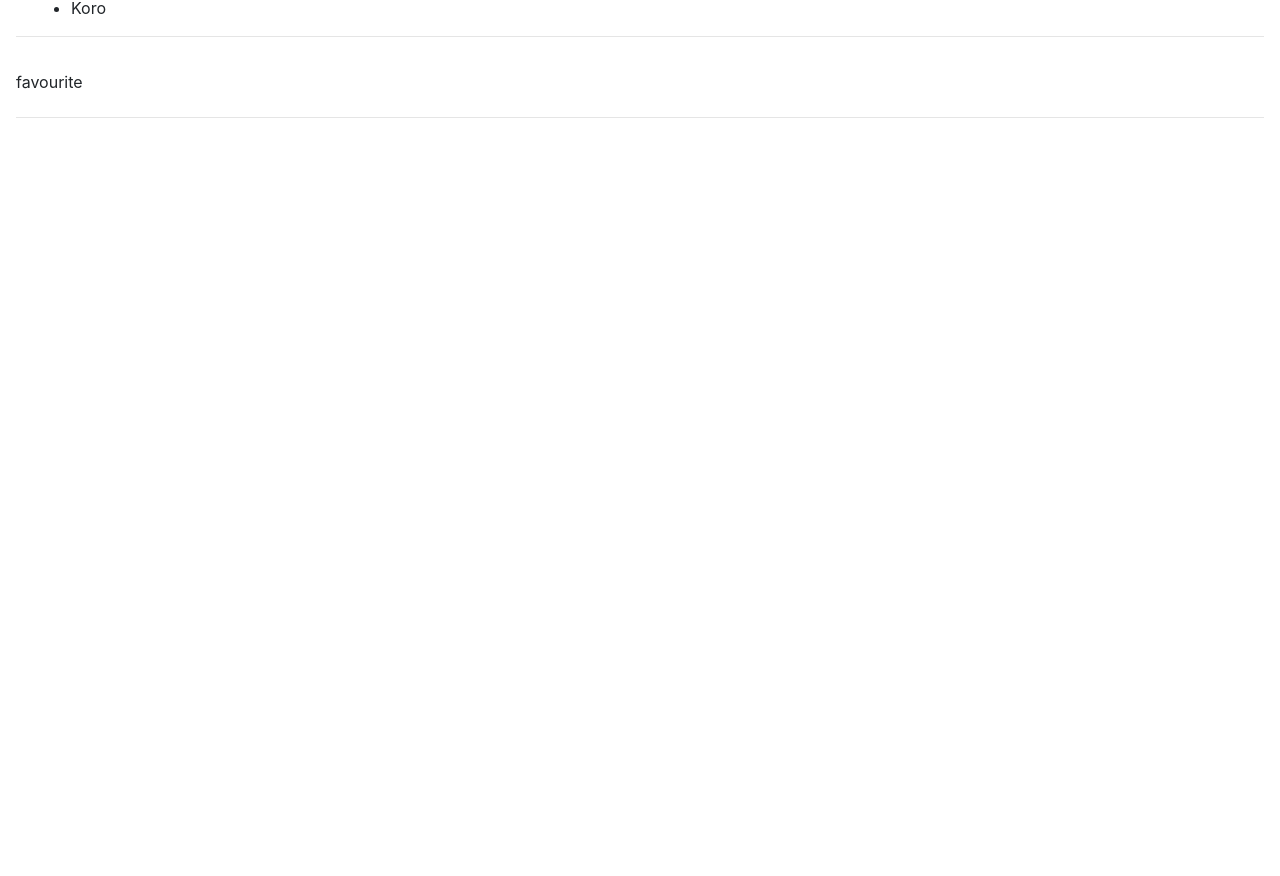
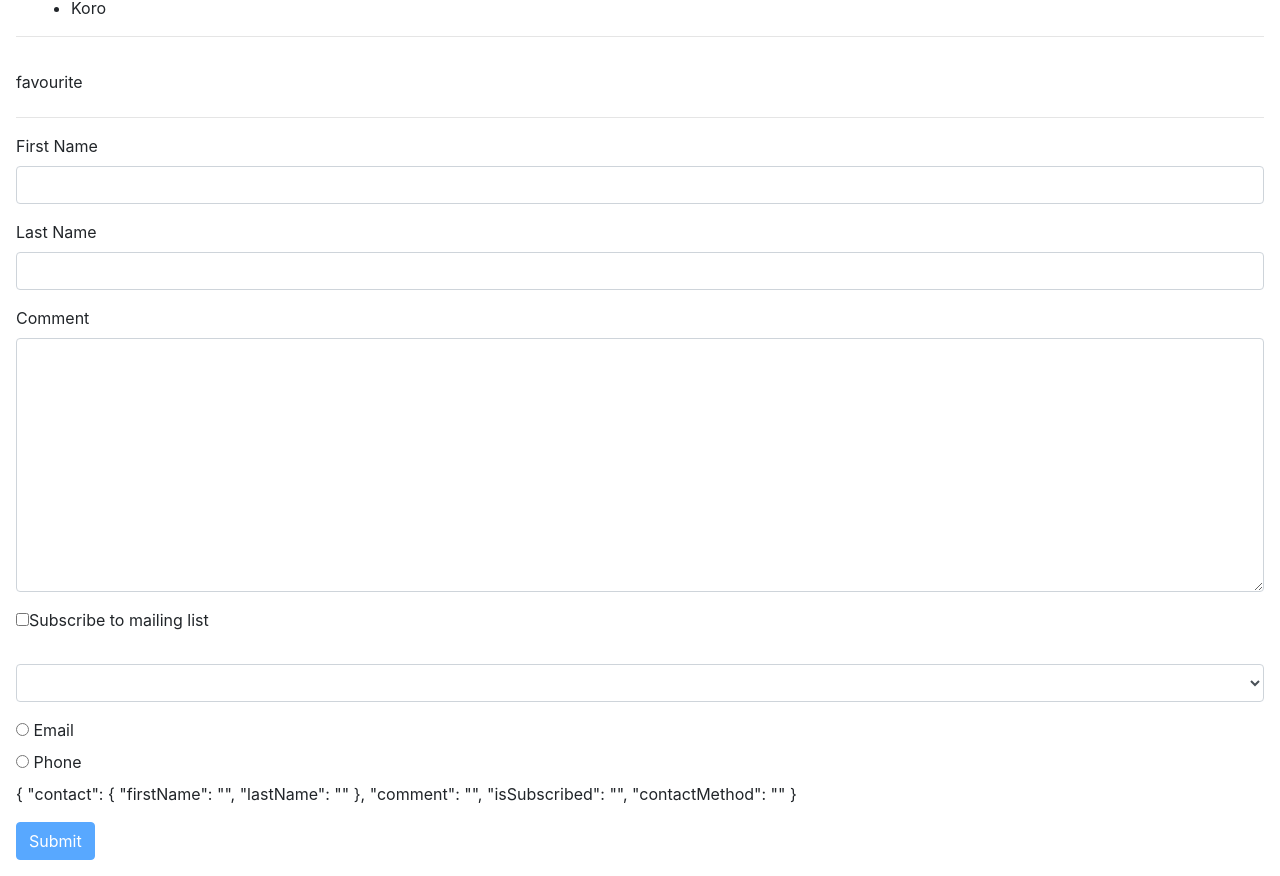
Before and after one commit to okichan/angular4-mosh, an Angular app: page / in a window 1280 px wide. Shown: the part 2352-3228 px from the top of the page. Before the commit the page ends 2502 px from the top, so only its background shows below. Built offline with nearby package versions, Linux system fonts and the light colour scheme; a web font is replaced by a local one.

Commit message:
Form with validation

```diff
--- a/src/app/app.component.html
+++ b/src/app/app.component.html
@@ -1,2 +1,3 @@
 <app-courses></app-courses>
 <app-favourites [isFavourite]="post.isFavourite"></app-favourites>
+<contact-form></contact-form>
--- a/src/app/app.module.ts
+++ b/src/app/app.module.ts
@@ -8,6 +8,7 @@ import { AppComponent } from './app.component';
 import { CoursesComponent } from './components/courses/courses.component';
 import { SummaryPipe } from './summary.pipe';
 import { FavouritesComponent } from './components/favourites/favourites.component';
+import { ContactFormComponent } from './components/contact-form/contact-form.component';
 
 
 @NgModule({
@@ -15,7 +16,8 @@ import { FavouritesComponent } from './components/favourites/favourites.componen
     AppComponent,
     CoursesComponent,
     SummaryPipe,
-    FavouritesComponent
+    FavouritesComponent,
+    ContactFormComponent
   ],
   imports: [
     BrowserModule,
--- /dev/null
+++ b/src/app/components/contact-form/contact-form.component.html
@@ -0,0 +1,91 @@
+<form #f="ngForm"
+      (ngSubmit)="submit(f)">
+   <div ngModelGroup="contact"
+        #contact="ngModelGroup">
+      <!-- <div *ngIf="!contact.valid">...</div> -->
+      <div class="form-group">
+         <label for="firstName">First Name</label>
+         <input required
+                minlength="2"
+                maxlength="10"
+                pattern="[a-zA-Z]*"
+                ngModel
+                name="firstName"
+                #firstName="ngModel"
+                (change)="log(firstName)"
+                id="firstName"
+                type="text"
+                class="form-control">
+      </div>
+      <div class="alert alert-danger"
+           *ngIf="!firstName.valid && firstName.touched">
+         <div *ngIf="firstName?.errors?.required">First name is required.</div>
+         <div *ngIf="firstName?.errors?.minlength">First name should be minimum {{ firstName.errors.minlength.requiredLength }} characters.</div>
+         <div *ngIf="firstName?.errors?.pattern">First name should only contain characters.</div>
+      </div>
+      <div class="form-group">
+         <label for="lastName">Last Name</label>
+         <input required
+                minlength="2"
+                maxlength="10"
+                pattern="[a-zA-Z]*"
+                ngModel
+                name="lastName"
+                (change)="log(lastName)"
+                #lastName="ngModel"
+                id="lastName"
+                type="text"
+                class="form-control">
+      </div>
+      <div class="alert alert-danger"
+           *ngIf="!lastName.valid && lastName.touched">
+         <div *ngIf="lastName?.errors?.required">Last name is required.</div>
+         <div *ngIf="lastName?.errors?.minlength">Last name should be minimum {{ lastName.errors.minlength.requiredLength }} characters.</div>
+         <div *ngIf="lastName?.errors?.pattern">Last name should only contain characters.</div>
+      </div>
+   </div>
+
+   <div class="form-group">
+      <label for="comment">Comment</label>
+      <textarea ngModel
+                name="comment"
+                id="comment"
+                cols="30"
+                rows="10"
+                class="form-control">
+      </textarea>
+   </div>
+   <div class="checkbox">
+      <label for="">
+         <input type="checkbox"
+                ngModel
+                name="isSubscribed">Subscribe to mailing list
+      </label>
+   </div>
+   <div class="form-group">
+      <label for="contactMethod"></label>
+      <select name="contactMethod"
+              ngModel
+              id="contactMethod"
+              class="form-control">
+         <option value=""></option>
+         <option *ngFor="let method of contactMethods"
+                 [value]="method.id">{{ method.name }}
+         </option>
+      </select>
+   </div>
+   <div *ngFor="let method of contactMethods"
+        class="radio">
+      <label>
+         <input ngModel
+                type="radio"
+                name="contactMethod"
+                [value]="method.id">
+                {{ method.name }}
+      </label>
+   </div>
+
+   <p>{{ f.value | json }}</p>
+
+   <button class="btn btn-primary" [disabled]="!f.valid">Submit</button>
+</form>
--- /dev/null
+++ b/src/app/components/contact-form/contact-form.component.ts
@@ -0,0 +1,19 @@
+import { Component, OnInit } from '@angular/core';
+
+@Component({
+  selector: 'contact-form',
+  templateUrl: './contact-form.component.html',
+  styleUrls: ['./contact-form.component.css']
+})
+export class ContactFormComponent  {
+   contactMethods = [
+      {id: 1, name: 'Email'},
+      {id: 2, name: 'Phone'},
+   ]
+
+   log(x) {console.log(x)}
+
+   submit(f) {
+      console.log(f);
+   }
+}
--- a/src/styles.scss
+++ b/src/styles.scss
@@ -16,6 +16,10 @@ body {
 
 .hover {
    cursor: pointer
+}
+
+.form-control.ng-touched.ng-invalid {
+   border: 2px dotted tomato;
 }
 
 // page loader
```
Also changed, not shown: src/app/components/contact-form/contact-form.component.css (added), 1 other file (tests, documents, lock files or other folders).
